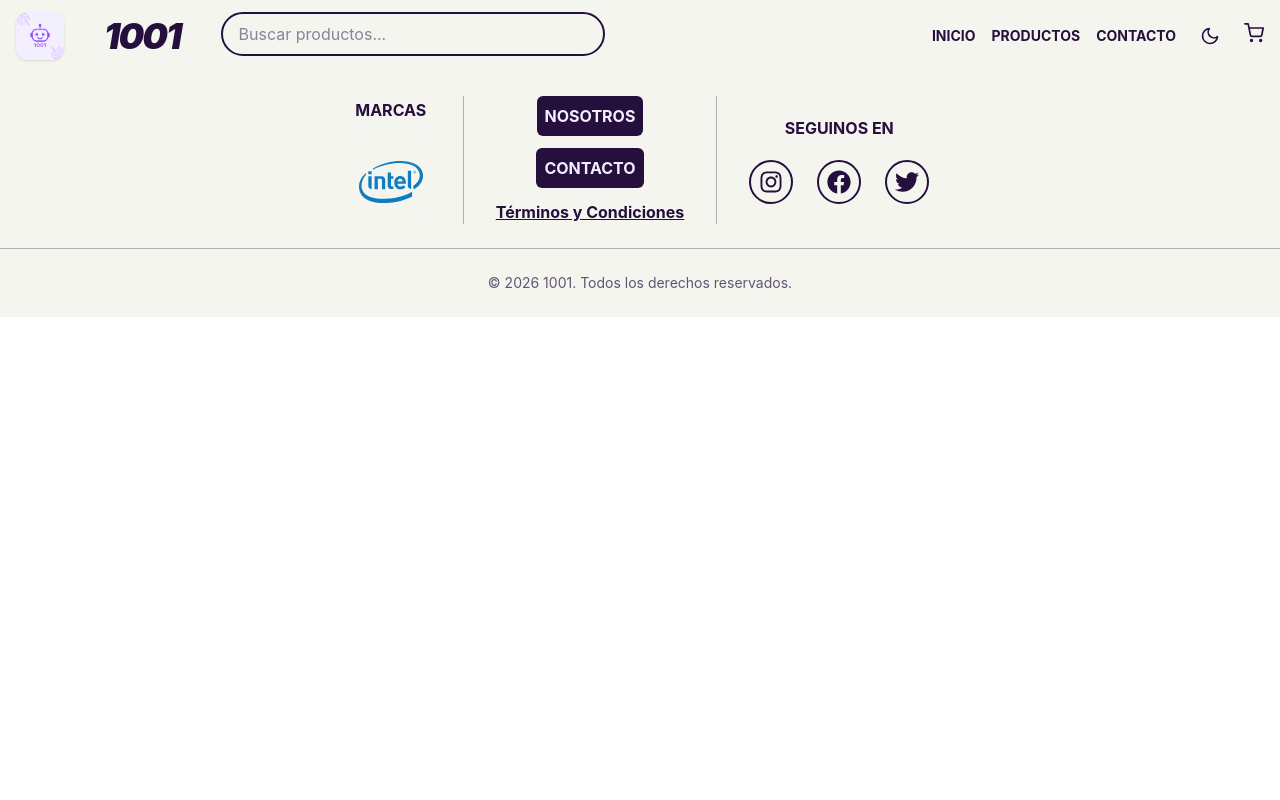
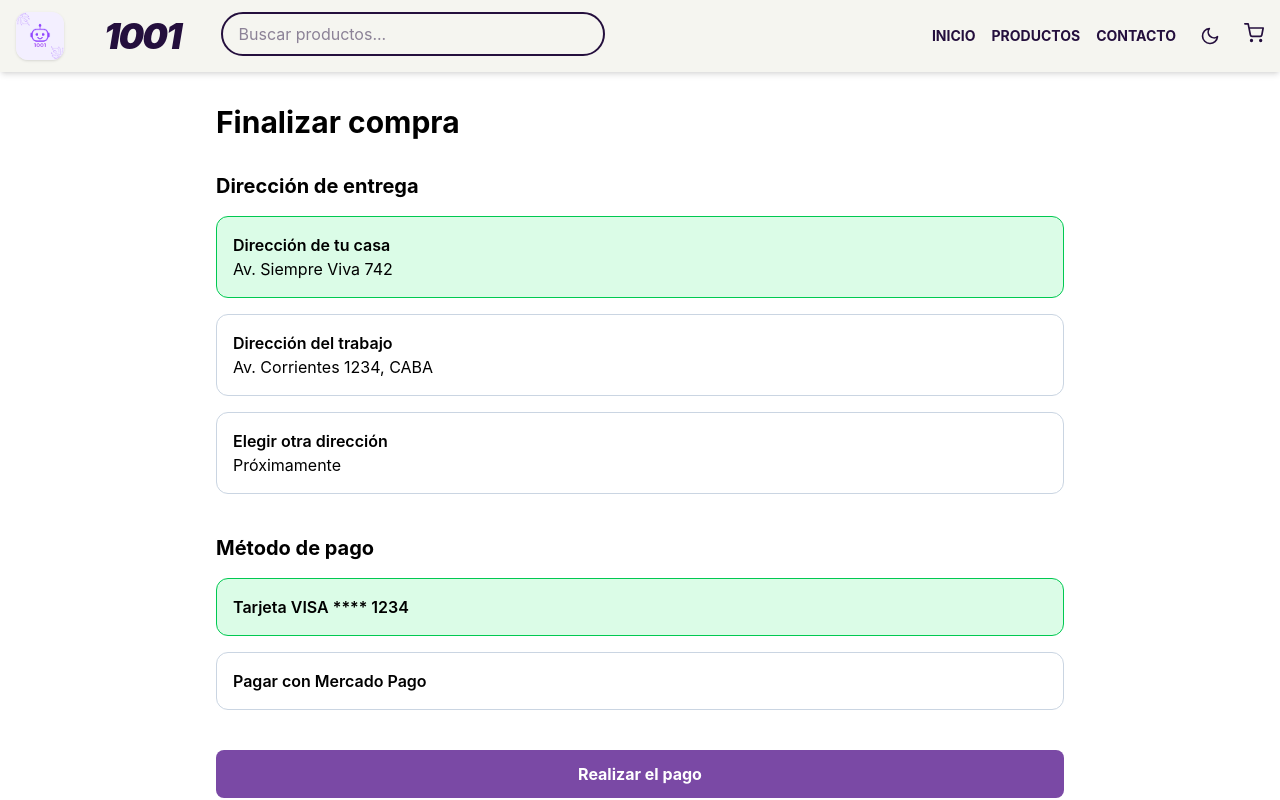
Before and after one commit to SebastianCastignani/tp-tienda-online-, a React (Vite) app: page /pago in a window 1280 px wide. Shown: the top 800 px of the page. Built offline with nearby package versions, Linux system fonts and the light colour scheme.

Commit message:
se agregó la pagina de pagos y la confirmación de pagos

```diff
--- a/src/App.jsx
+++ b/src/App.jsx
@@ -6,6 +6,8 @@ import Productos from './pages/Productos'
 import Contacto  from './pages/Contacto'
 import DetalleProducto from './pages/DetalleProducto'
 import Carrito from './pages/Carrito'
+import Pago from './pages/Pago';
+import PagoExitoso from './pages/PagoExitoso';
 import { Routes, Route } from 'react-router-dom';
 import './App.css'
 
@@ -21,6 +23,8 @@ function App() {
         <Route path="/productos/:id" element={<DetalleProducto />} />
         <Route path="/contacto" element={<Contacto />} />
         <Route path="/carrito" element={<Carrito />} />
+        <Route path="/pago" element={<Pago />} />
+        <Route path="/pago-exitoso" element={<PagoExitoso />} />
       </Routes>
 
       <Footer /> {/* Se mantiene fijo en todas las páginas */}
--- a/src/context/CarritoContext.jsx
+++ b/src/context/CarritoContext.jsx
@@ -36,6 +36,10 @@ export function CarritoProvider({ children }) {
     setCarrito((prev) => prev.filter((item) => item.id !== id));
   };
 
+  const vaciarCarrito = () => {
+    setCarrito([]);
+  };
+
   const actualizarCantidad = (id, cantidad) => {
     setCarrito((prev) =>
       prev.map((item) =>
@@ -58,6 +62,7 @@ export function CarritoProvider({ children }) {
         agregarAlCarrito,
         eliminarDelCarrito,
         actualizarCantidad,
+        vaciarCarrito,
       }}
     >
       {children}
--- a/src/pages/Carrito.jsx
+++ b/src/pages/Carrito.jsx
@@ -1,5 +1,6 @@
 import CarritoItem from "../components/CarritoItem";
 import { useCarrito } from "../context/CarritoContext";
+import { Link } from "react-router-dom";
 
 export default function Carrito() {
   const {
@@ -55,11 +56,13 @@ export default function Carrito() {
             </span>
           </p>
 
-          <button
-            className="w-full bg-hover-light hover:bg-hover-dark text-white py-3 rounded-lg font-semibold"
-          >
-            Proceder al pago
-          </button>
+          <Link to="/pago">
+            <button
+              className="w-full bg-hover-light hover:bg-hover-dark text-white py-3 rounded-lg font-semibold"
+            >
+              Proceder al pago
+            </button>
+          </Link>
         </aside>
       </div>
     </main>
--- /dev/null
+++ b/src/pages/Pago.jsx
@@ -0,0 +1,112 @@
+import { useState } from "react";
+import { useNavigate } from "react-router-dom";
+import { useCarrito } from "../context/CarritoContext";
+
+export default function Pago() {
+  const [direccionSeleccionada, setDireccionSeleccionada] = useState("casa");
+  const [metodoSeleccionado, setMetodoSeleccionado] = useState("visa");
+
+  const { vaciarCarrito } = useCarrito();
+  const navigate = useNavigate();
+
+  const realizarPago = () => {
+    vaciarCarrito();
+    navigate("/pago-exitoso");
+  };
+
+  const estiloCard = (seleccionada) =>
+    `border rounded-xl p-4 cursor-pointer transition
+    ${
+      seleccionada
+        ? "border-green-500 bg-green-100"
+        : "border-slate-300 hover:border-slate-500"
+    }`;
+
+  return (
+    <main className="max-w-4xl mx-auto px-6 py-8">
+      <h1 className="text-3xl font-bold mb-8">
+        Finalizar compra
+      </h1>
+
+      {/* DIRECCIONES */}
+
+      <section className="mb-10">
+        <h2 className="text-xl font-bold mb-4">
+          Dirección de entrega
+        </h2>
+
+        <div className="grid gap-4">
+          <div
+            onClick={() => setDireccionSeleccionada("casa")}
+            className={estiloCard(direccionSeleccionada === "casa")}
+          >
+            <h3 className="font-semibold">
+              Dirección de tu casa
+            </h3>
+
+            <p>Av. Siempre Viva 742</p>
+          </div>
+
+          <div
+            onClick={() => setDireccionSeleccionada("trabajo")}
+            className={estiloCard(direccionSeleccionada === "trabajo")}
+          >
+            <h3 className="font-semibold">
+              Dirección del trabajo
+            </h3>
+
+            <p>Av. Corrientes 1234, CABA</p>
+          </div>
+
+          <div
+            onClick={() => setDireccionSeleccionada("otra")}
+            className={estiloCard(direccionSeleccionada === "otra")}
+          >
+            <h3 className="font-semibold">
+              Elegir otra dirección
+            </h3>
+
+            <p>Próximamente</p>
+          </div>
+        </div>
+      </section>
+
+      {/* PAGOS */}
+
+      <section className="mb-10">
+        <h2 className="text-xl font-bold mb-4">
+          Método de pago
+        </h2>
+
+        <div className="grid gap-4">
+          <div
+            onClick={() => setMetodoSeleccionado("visa")}
+            className={estiloCard(metodoSeleccionado === "visa")}
+          >
+            <h3 className="font-semibold">
+              Tarjeta VISA **** 1234
+            </h3>
+          </div>
+
+          <div
+            onClick={() => setMetodoSeleccionado("mercadopago")}
+            className={estiloCard(
+              metodoSeleccionado === "mercadopago"
+            )}
+          >
+            <h3 className="font-semibold">
+              Pagar con Mercado Pago
+            </h3>
+          </div>
+        </div>
+      </section>
+
+      <button
+        onClick={realizarPago}
+        className="w-full bg-hover-light hover:bg-hover-dark text-white py-3 rounded-lg font-bold"
+      >
+        Realizar el pago
+      </button>
+    </main>
+  );
+}
--- /dev/null
+++ b/src/pages/PagoExitoso.jsx
@@ -0,0 +1,15 @@
+export default function PagoExitoso() {
+  return (
+    <main className="min-h-[70vh] flex items-center justify-center bg-green-500">
+      <div className="bg-white p-10 rounded-2xl shadow-xl text-center">
+        <h1 className="text-4xl font-bold text-green-600 mb-4">
+          Pago realizado
+        </h1>
+
+        <p className="text-xl">
+          ¡Que lo disfrutes!
+        </p>
+      </div>
+    </main>
+  );
+}
```
